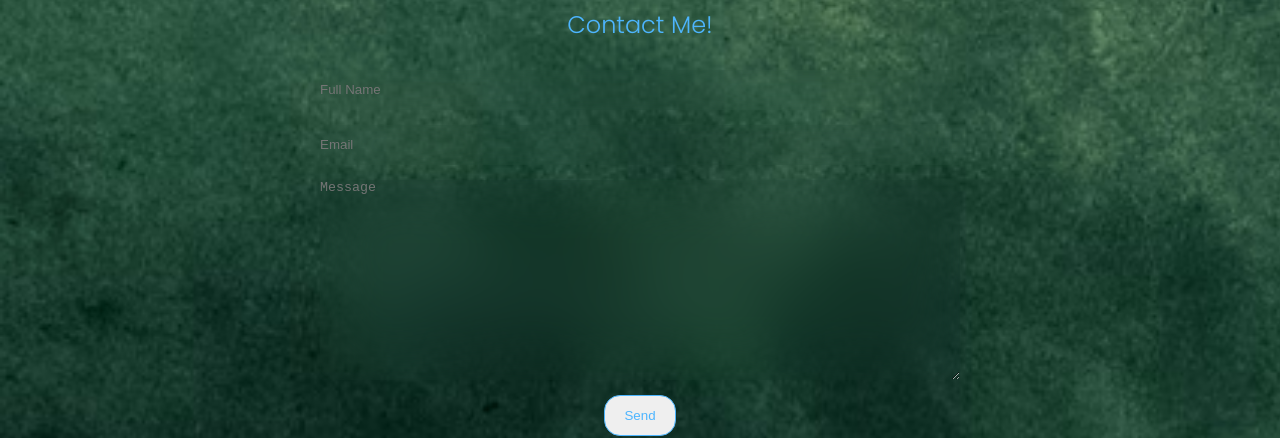
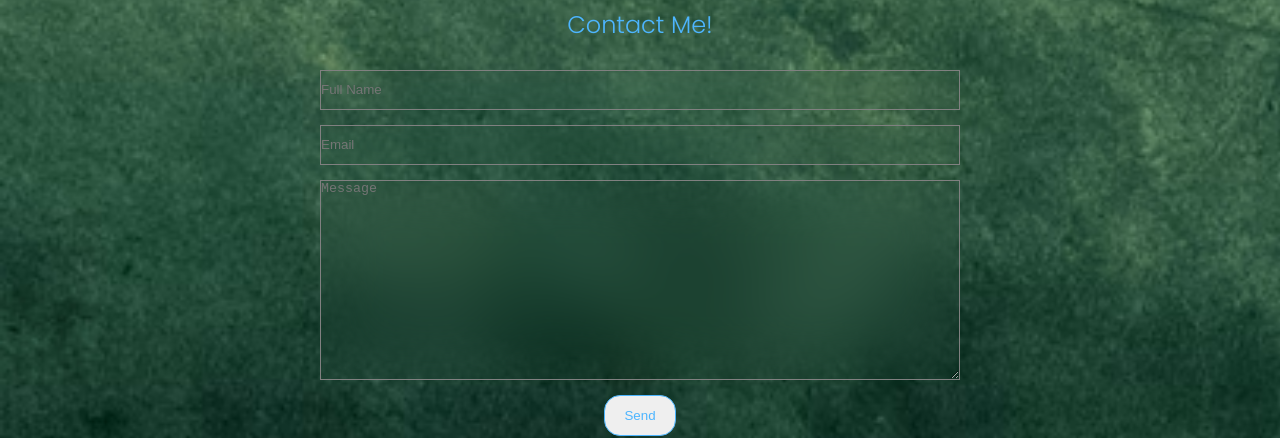
Before and after one commit to bktran/portfolio, a React (Create React App) app: page / in a window 1280 px wide. Shown: the part 2139-2577 px from the top of the page. Built offline with nearby package versions, Linux system fonts and the light colour scheme.

Commit message:
fixed vh on contact

```diff
--- a/src/components/contact/contact.css
+++ b/src/components/contact/contact.css
@@ -1,6 +1,6 @@
 .contact-container{
   /* border: 3px solid black; */
-  height: 60vh;
+  height: 75vh;
   display: flex;
   flex-direction: column;
   align-items: center;
@@ -19,6 +19,7 @@ form {
 
 textarea{
   height: 200px;
+  border: 1px solid gray;
   background-color: transparent;
   backdrop-filter: blur(30px);
   color: var(--color-primary)
@@ -26,9 +27,10 @@ textarea{
 
 form > input{
   height: 40px;
+  border: 1px solid gray;
   background-color: transparent;
   backdrop-filter: blur(30px);
-  color: var(--color-white)
+  color: var(--color-white);
 
 }
 
```
